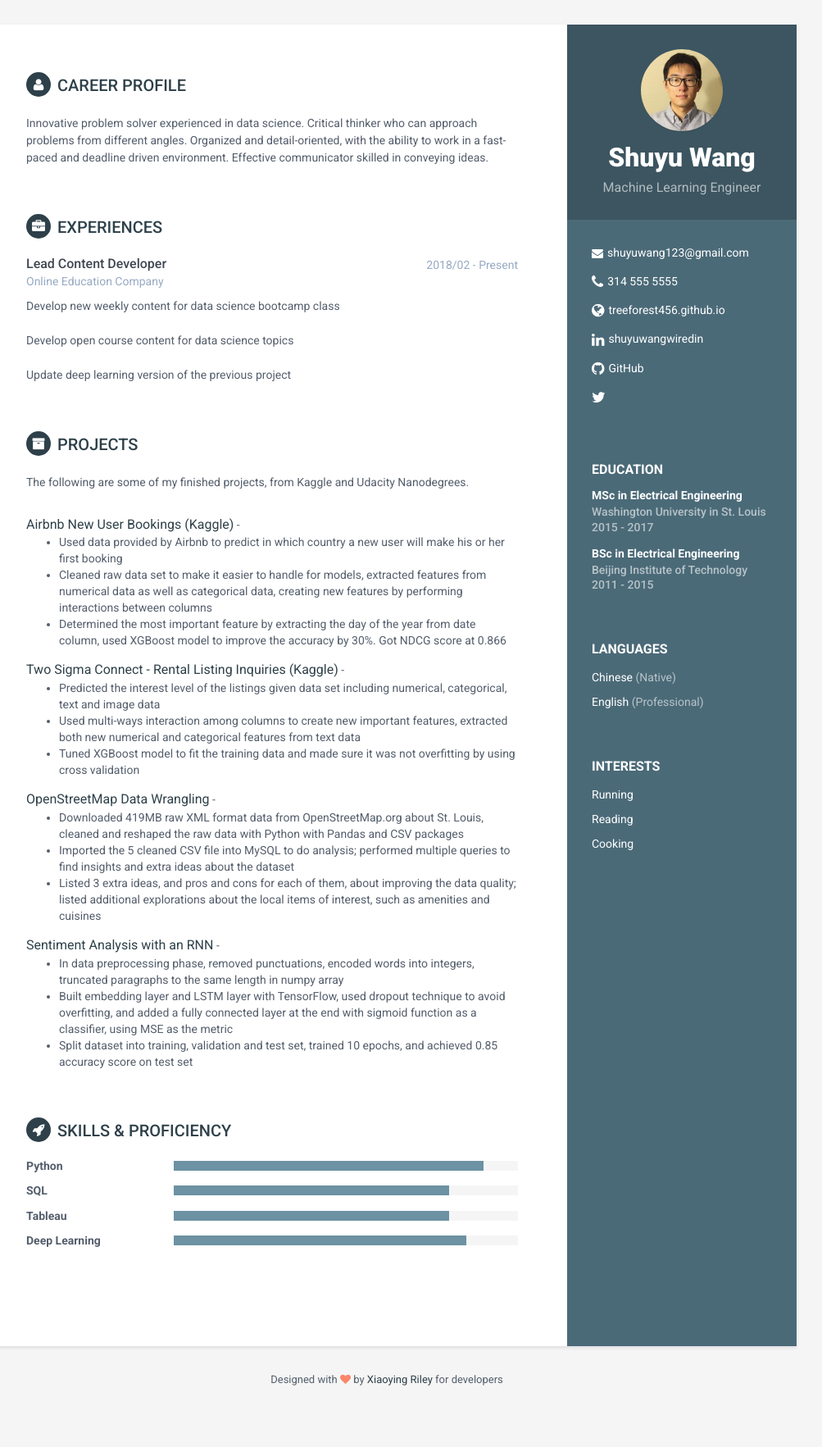
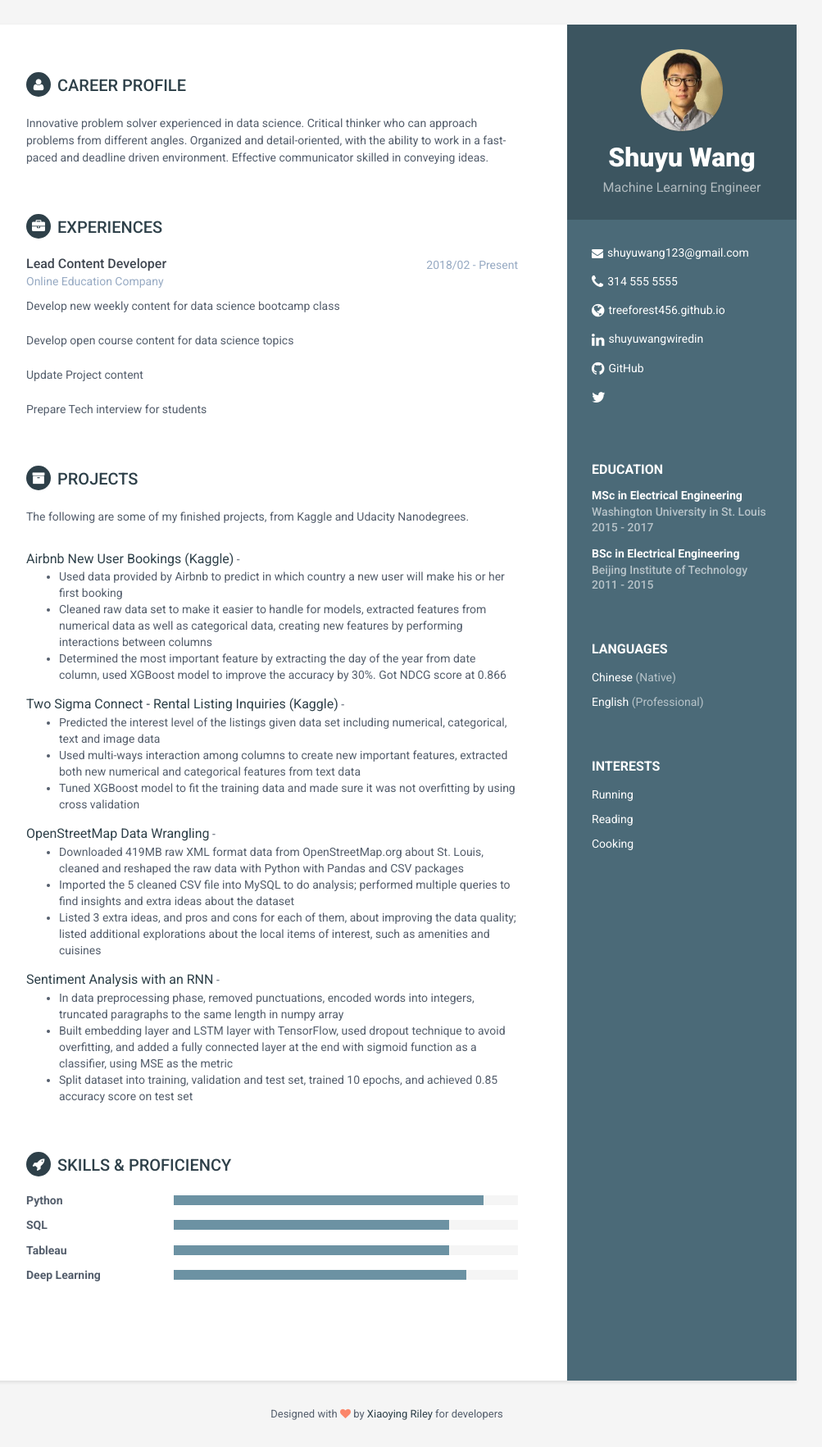
Before and after one commit to treeforest456/online_cv, a Jekyll site: the page built from index.html, in a window 1280 px wide. Shown: the whole page at 82% size, without its empty margins (168-1171 px from the left). Built offline with Jekyll 4.4.1, drawn with Linux system fonts in a browser that asks for light colours; before the commit the page ends 1723 px from its top, so only the background shows below that.

Commit message:
update some experience

```diff
--- a/_data/experiences.yml
+++ b/_data/experiences.yml
@@ -6,7 +6,10 @@
 <br /><br />
 Develop open course content for data science topics
 <br /><br />
-Update deep learning version of the previous project"
+Update Project content
+<br /><br />
+Prepare Tech interview for students"
+
 #- experience:
 #  role: Senior Software Engineer
 #  time: 2014 - 2015
```
